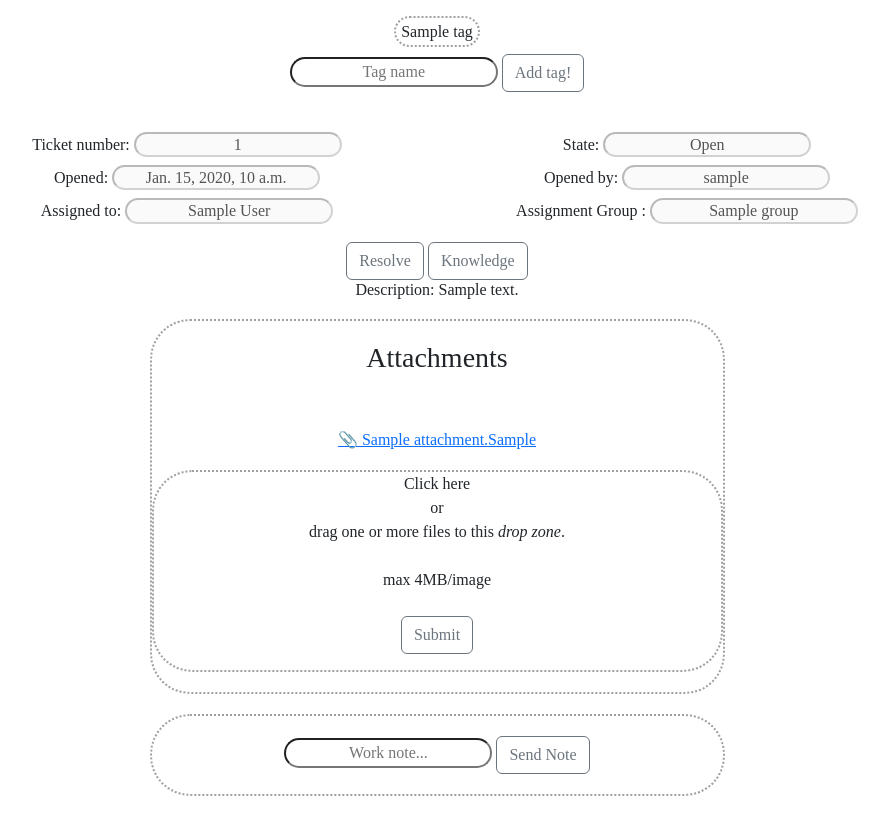
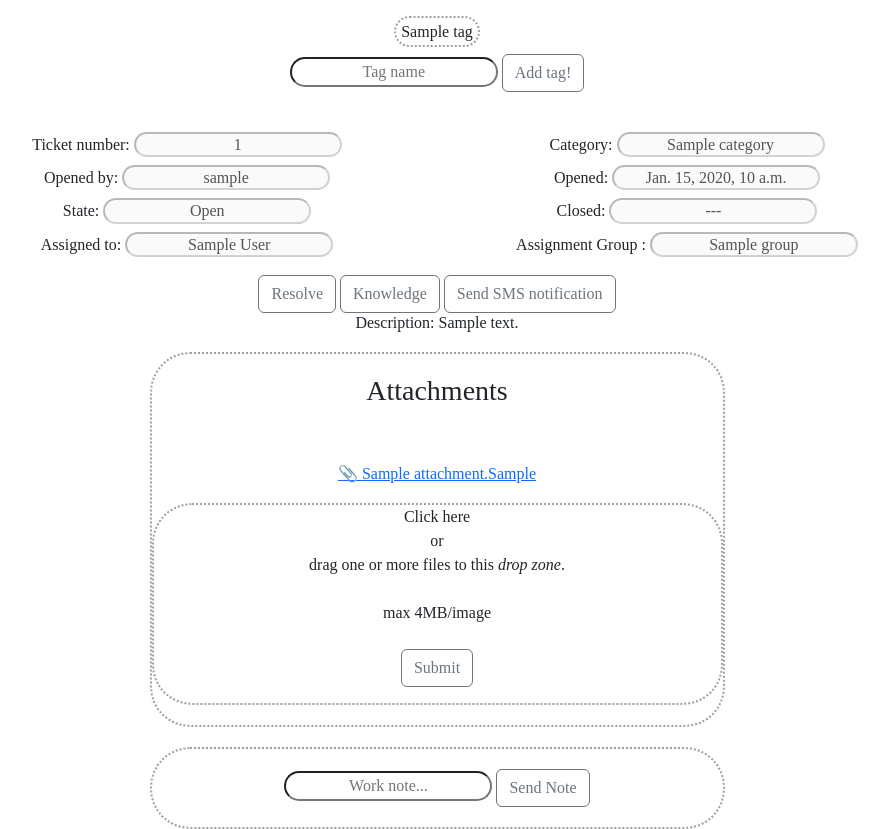
Before and after one commit to bdrab/ServiceDeskApp, a Django app: template servicedeskapp/website/templates/website/task_admin.html in a window 1280 px wide. Shown: the part 76-905 px from the top of the page, without its empty margins (203-1092 px from the left). Before the commit the page ends 872 px from the top, so only its background shows below. Run offline with Django 4.2, Linux system fonts and the light colour scheme; a user stored in the database is signed in; tables that the repository leaves empty hold one stand-in row (values such as "Sample post"); the template is opened without the code that fills it: values that come from a table or form of the project are taken from there, most other values are stand-ins (such as "Sample title", 1, 10 or a date in 2020); some web fonts are replaced.

Commit message:
possibility of sending sms from inc view added.

```diff
--- a/servicedeskapp/incident/models.py
+++ b/servicedeskapp/incident/models.py
@@ -60,7 +60,7 @@ class Incident(models.Model):
     number = models.IntegerField(default=time.time_ns)
     category = models.ForeignKey(Category, on_delete=models.CASCADE, default=None)
     created = models.DateTimeField(auto_now_add=True)
-    closed = models.DateTimeField(null=True, blank=True)
+    closed = models.DateTimeField(default=None, null=True, blank=True)
     state = models.BooleanField(default=True)
     description = models.TextField(blank=True)
     tags = models.ManyToManyField(Tag, default=None, blank=True)
--- a/servicedeskapp/incident/views.py
+++ b/servicedeskapp/incident/views.py
@@ -2,6 +2,7 @@ from django.shortcuts import HttpResponse, redirect
 from .models import Tag, User, Incident, KnowledgeFiles, Category, KnowledgeArticle, Attachment, Message, Group
 from website.forms import IncidentForm
 import json
+from django.utils import timezone
 
 
 def tags(request, tag):
@@ -240,6 +241,7 @@ def resolve_inc(request, inc_number):
                 return HttpResponse(response, content_type="application/json")
 
         incident.state = not incident.state
+        incident.closed = timezone.now()
         update_note(request, inc_number, state=incident.state)
         incident.save()
 
--- a/servicedeskapp/static/js/task-admin-js.js
+++ b/servicedeskapp/static/js/task-admin-js.js
@@ -1,6 +1,7 @@
 const sendBtn = document.querySelector("#send-note-btn")
 const knowledgeBtn = document.querySelector("#knowledge-btn")
-const closeKnowledgeDivBtn = document.querySelector("#close-knowledge-div-btn")
+const closeKnowledgeDivBtn = document.querySelector(".close-knowledge-div-btn")
+const modalsDIV = document.querySelector(".modals")
 const knowledgeDiv = document.querySelector(".knowledge-div")
 const startWorkBtn = document.querySelector("#start-work-btn")
 const resolveINCBtn = document.querySelector("#resolve-inc-btn")
@@ -15,6 +16,9 @@ const submitBTN = document.querySelector(".btn-submit-own")
 const addKnowledgeBTN = document.querySelector("#add-knowledge-article-btn")
 const knowledgeArticleSelect = document.querySelector("#knowledge-article-select")
 const knowledgeArticleSelectDiv = document.querySelector(".add-new-knowledge-article")
+const sendSMSBtn = document.querySelector("#send-sms-btn")
+const sendSMSDiv = document.querySelector(".send-sms-div")
+const sendSMSSubmitBtn = document.querySelector("#send-sms-submit-btn")
 const FILE_SIZE = 4194304
 
 
@@ -59,7 +63,7 @@ if(resolveINCBtn){
                         headers: {'X-CSRFToken': csrftoken}
                         });
 
-// TODO: add popup window to inform user that inc could not be closed because inc does not contains article.
+
         data = await response.json()
         responseStatus = response.status
         console.log(responseStatus)
@@ -161,16 +165,32 @@ if(addTagBtn){
     })
 }
 
+
+if(sendSMSBtn){
+    sendSMSBtn.addEventListener("click", event => {
+        sendSMSDiv.classList.remove("hide");
+        document.querySelector(".task-div").style.filter = "blur(8px)";
+    })
+}
+
+
 if(knowledgeBtn){
     knowledgeBtn.addEventListener("click", e => {
         knowledgeDiv.classList.remove("hide");
         document.querySelector(".task-div").style.filter = "blur(8px)";
     })
 }
-if(closeKnowledgeDivBtn){
-    closeKnowledgeDivBtn.addEventListener("click", e => {
-        knowledgeDiv.classList.add("hide");
+
+
+if(modalsDIV){
+    modalsDIV.addEventListener("click", event =>{
+        if([...event.target.classList].includes("close-knowledge-div-btn")){
+            let list = modalsDIV.children
+            for (let item of list) {
+                item.classList.add("hide")
+            }
         document.querySelector(".task-div").style.filter = "";
+        }
     })
 }
 
@@ -245,3 +265,25 @@ if(addKnowledgeBTN){
         }
     })
 }
+
+if(sendSMSSubmitBtn){
+    sendSMSSubmitBtn.addEventListener("click", async event=>{
+        console.log("sending")
+        let data = new FormData()
+        data.append('text', document.querySelector("#sms-message").value)
+        data.append('phones', document.querySelector("#sms-number").value)
+
+        let response = await fetch("http://192.168.0.130/sms", {
+                        method: "POST",
+                        body: data
+                        });
+        response = await response
+        console.log(response)
+        responseStatus = response.status
+        if(responseStatus == 200){
+            console.log("sms has been sent")
+        }else{
+            console.log("sms has not been sent")
+        }
+    })
+}
--- a/servicedeskapp/website/templates/website/task_admin.html
+++ b/servicedeskapp/website/templates/website/task_admin.html
@@ -12,15 +12,14 @@
 
 <div class="modals">
     <div class="knowledge-div hide">
-
-        <button type="button" id="close-knowledge-div-btn" class="btn btn-outline-secondary btn-submit">✕</button><br>
-
+        <button type="button" class="btn btn-outline-secondary btn-submit close-knowledge-div-btn">✕</button><br>
         <label for="knowledge-article-selected">Chosen articles for this INC:</label><br>
         <div class="selected-knowledge-articles" id="knowledge-article-selected">
-<!--            TODO: add popup or different method to preview article-->
-<!--            TODO: add method to delete articles from incs-->
+<!--            TODO: add popup or different method to preview article add method to delete articles from incs -->
             {% for article in inc_knowledge_articles %}
-                <span class="article-id-{{article.pk}}">{{article}}    ✖</span>
+                <div class="article">
+                    <span class="article-id-{{article.pk}}">{{article}}    ✖</span>
+                </div>
             {% endfor %}
         </div>
         <label for="knowledge-article-select">Choose article for this INC:</label><br>
@@ -39,6 +38,14 @@
         </div>
 
         <button class="btn btn-outline-secondary" type="button" id="add-knowledge-article-btn">Save</button>
+    </div>
+    <div class="send-sms-div hide">
+        <button type="button" class="btn btn-outline-secondary btn-submit close-knowledge-div-btn">✕</button><br>
+        <label for="sms-number">Choose input telephone number:</label><br>
+        <input class="input-border" id="sms-number" type="text"  value="" placeholder="Number"><br>
+        <label for="sms-message">Choose input telephone number:</label><br>
+        <input class="input-border" id="sms-message" type="text"  value="" placeholder="Message"><br>
+        <button class="btn btn-outline-secondary" type="button" id="send-sms-submit-btn">Send SMS</button>
     </div>
 </div>
 
@@ -61,21 +68,36 @@
                   <h6>Ticket number: <input disabled class="input-border" type="text" id="inc-number" value="{{ticket.number}}"></h6>
                 </div>
                 <div class="col-lg">
-                {% if ticket.state %}
-                    <h6>State: <input disabled class="input-border" type="text"  value="Open"></h6>
-                {% else %}
-                    <h6>State: <input disabled class="input-border" type="text"  value="Closed"></h6>
-                {% endif %}
+                    <h6>Category: <input disabled class="input-border" type="text"  value="{{ticket.category}}"></h6>
                 </div>
             </div>
 
             <div class="row">
                 <div class="col-lg">
+                    <h6>Opened by: <input disabled class="input-border" type="text"  value="{{ticket.owner}}"></h6>
+                </div>
+                <div class="col-lg">
                     <h6>Opened: <input disabled class="input-border" type="text"  value="{{ticket.created}}"></h6>
                 </div>
-                <div class="col-lg">
-                    <h6>Opened by: <input disabled class="input-border" type="text"  value="{{ticket.owner}}"></h6>
-                </div>
+
+            </div>
+
+            <div class="row">
+                    {% if ticket.state %}
+                         <div class="col-lg">
+                             <h6>State: <input disabled class="input-border" type="text"  value="Open"></h6>
+                        </div>
+                        <div class="col-lg">
+                            <h6>Closed: <input disabled class="input-border" type="text"  value="---"></h6>
+                        </div>
+                    {% else %}
+                        <div class="col-lg">
+                            <h6>State: <input disabled class="input-border" type="text"  value="Closed"></h6>
+                        </div>
+                        <div class="col-lg">
+                            <h6>Closed: <input disabled class="input-border" type="text"  value="{{ticket.closed}}"></h6>
+                        </div>
+                    {% endif %}
             </div>
 
             <div class="row">
@@ -104,6 +126,8 @@
                 {% endif %}
 
                     <button  class="btn btn-outline-secondary" type="button" id="knowledge-btn">Knowledge</button>
+
+                    <button  class="btn btn-outline-secondary" type="button" id="send-sms-btn">Send SMS notification</button>
                 <h6>Description: {{ticket.description}}</h6>
             </div>
 
```
Also changed, not shown: servicedeskapp/static/styles/inc-style.css (+25 -8 lines), servicedeskapp/website/admin.py (+7 -0 lines), servicedeskapp/incident/migrations/0019_alter_incident_closed.py (added).
